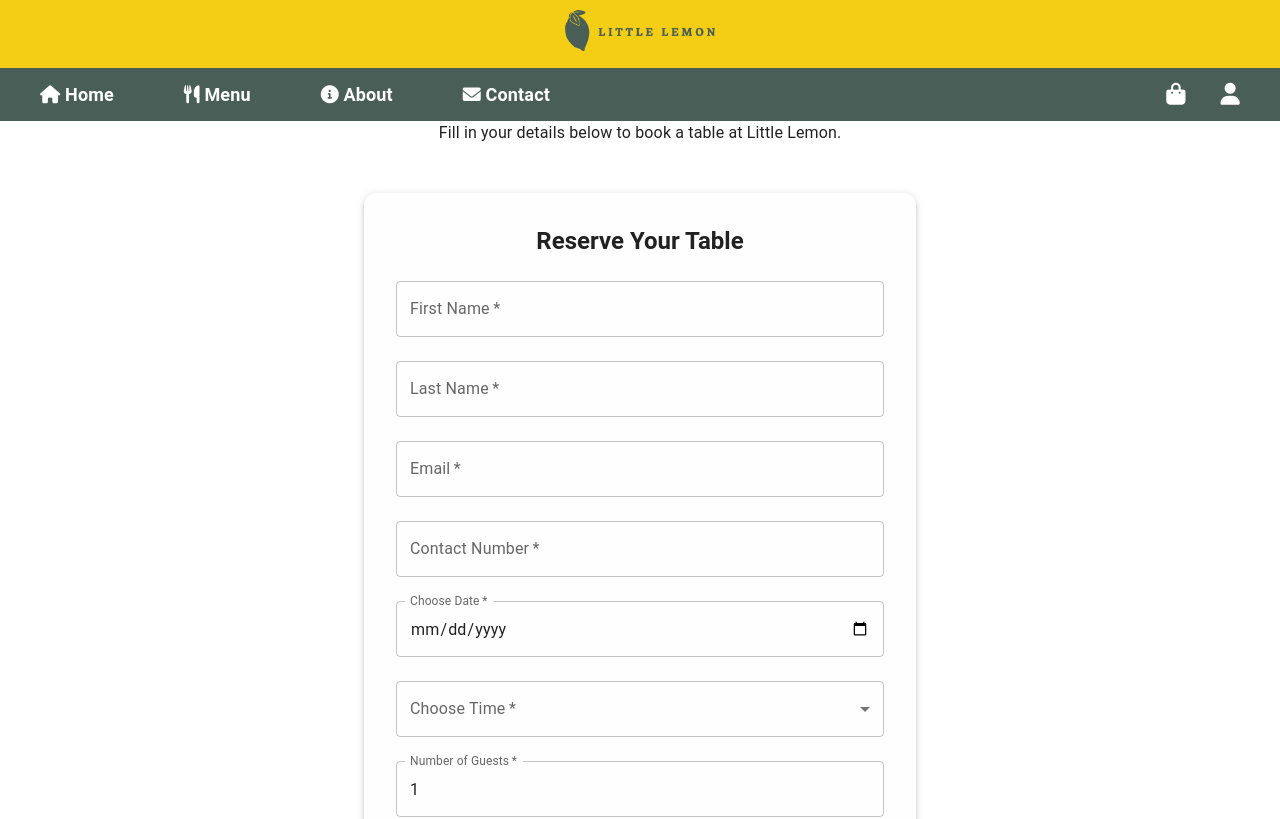
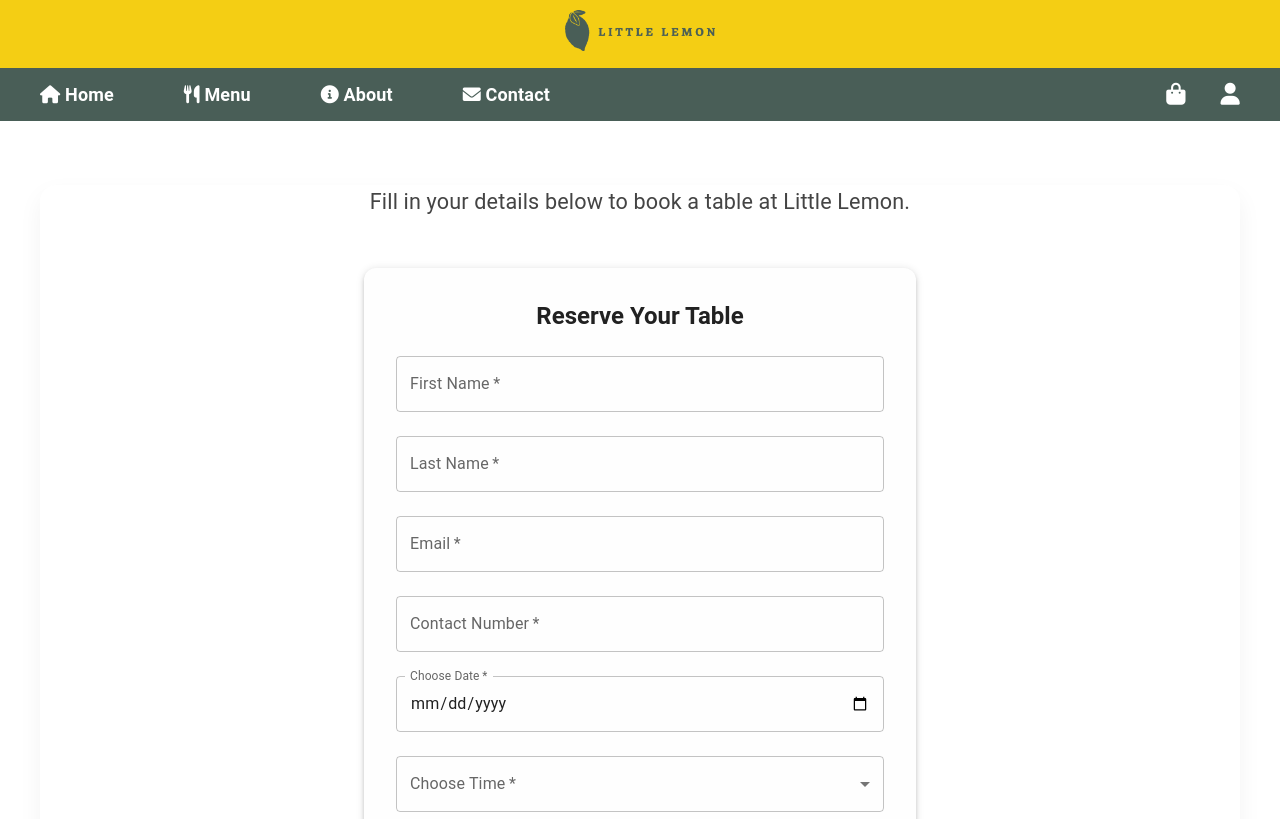
Before and after one commit to huzaifa-frontend/little-lemon-app, a React (Create React App) app: page /booking in a window 1280 px wide. Shown: the top 819 px of the page. Built offline with nearby package versions, Linux system fonts and the light colour scheme.

Commit message:
Updated App.css & BookingPage and BookingForm

```diff
--- a/package.json
+++ b/package.json
@@ -16,6 +16,7 @@
     "date-fns": "^4.1.0",
     "formik": "^2.4.6",
     "framer-motion": "^12.11.4",
+    "lodash.debounce": "^4.0.8",
     "react": "^19.1.0",
     "react-dom": "^19.1.0",
     "react-router-dom": "^7.6.0",
--- a/src/App.css
+++ b/src/App.css
@@ -168,7 +168,7 @@ footer {
 }
 
 .specials h2::after {
-  content: '';
+  content: "";
   width: 50%;
   height: 4px;
   background-color: #f4ce14;
@@ -283,7 +283,7 @@ footer {
 }
 
 .chicago-heading::after {
-  content: '';
+  content: "";
   width: 50%;
   height: 4px;
   background-color: #f4ce14;
@@ -320,7 +320,7 @@ footer {
   margin-bottom: 1.5rem;
   text-align: justify;
   text-justify: inter-word;
-  font-family: 'Segoe UI', Tahoma, Geneva, Verdana, sans-serif;
+  font-family: "Segoe UI", Tahoma, Geneva, Verdana, sans-serif;
   transition: color 0.3s ease;
 }
 
@@ -361,7 +361,7 @@ footer {
 }
 
 .testimonials h2::after {
-  content: '';
+  content: "";
   width: 50%;
   height: 4px;
   background-color: #f4ce14;
@@ -409,6 +409,26 @@ footer {
 .testimonial-name {
   font-weight: bold;
   color: #222;
+}
+
+/* === Booking Page Section === */
+.booking-page {
+  max-width: 1200px;
+  margin: 4rem auto;
+  padding: 0;
+  background-color: #ffffff;
+  border-radius: 16px;
+  box-shadow: 0 10px 25px rgba(0, 0, 0, 0.05);
+  text-align: center;
+}
+
+.booking-description {
+  font-size: 1.35rem;
+  color: #444;
+  font-weight: 400;
+  margin-bottom: 2rem;
+  line-height: 1.6;
+  padding: 0 1rem;
 }
 
 /* === Responsive Styles === */
@@ -467,7 +487,7 @@ footer {
     padding: 1rem;
   }
 
-  .specials h2{
+  .specials h2 {
     font-size: 1.8rem;
     padding-top: 2rem;
   }
@@ -519,8 +539,8 @@ footer {
     margin-bottom: 0.5rem;
   }
 
-   /* Responsive Chicago Section */
-     .chicago-info {
+  /* Responsive Chicago Section */
+  .chicago-info {
     flex-direction: column;
     padding: 25px 20px;
     text-align: center;
@@ -552,4 +572,9 @@ footer {
     margin-top: 15px;
     border-radius: 12px;
   }
+
+  /* Responsive Booking Page Section */
+  .booking-description {
+    font-size: 1.2rem;
+  }
 }
--- a/src/components/common/BookingForm.js
+++ b/src/components/common/BookingForm.js
@@ -63,7 +63,7 @@ function BookingForm({ availableTimes, dispatch, submitForm }) {
       occasion: Yup.string().required("Occasion is required"),
     }),
     validateOnMount: true,
-    // validateOnChange: false,
+    validateOnChange: false, //When comment this line the form will become more good but it will lag
     onSubmit: (values, { resetForm }) => {
       submitForm({
         ...values,
--- a/src/components/pages/BookingPage.js
+++ b/src/components/pages/BookingPage.js
@@ -23,7 +23,7 @@ function BookingPage({ submitForm }) {
 
   return (
     <main className="booking-page">
-      <p>Fill in your details below to book a table at Little Lemon.</p>
+      <p className="booking-description">Fill in your details below to book a table at Little Lemon.</p>
       <BookingForm
         availableTimes={availableTimes}
         dispatch={dispatch}
```
Also changed, not shown: 1 other file (tests, documents, lock files or other folders).
